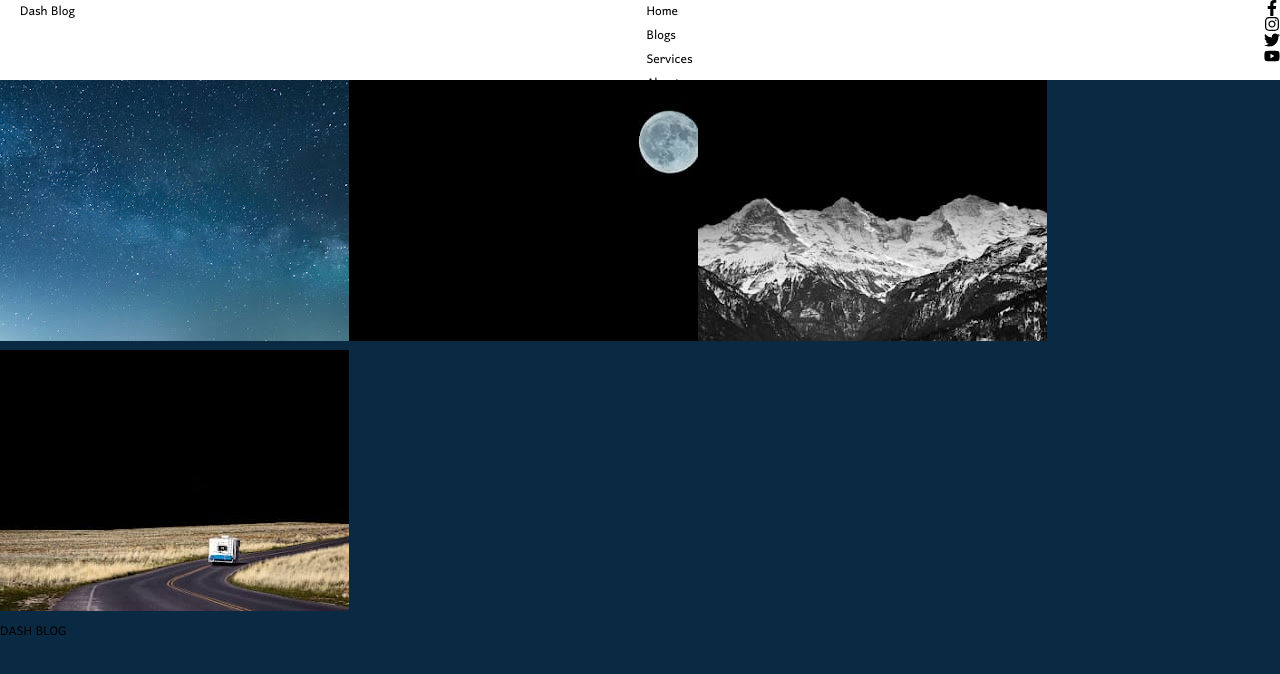
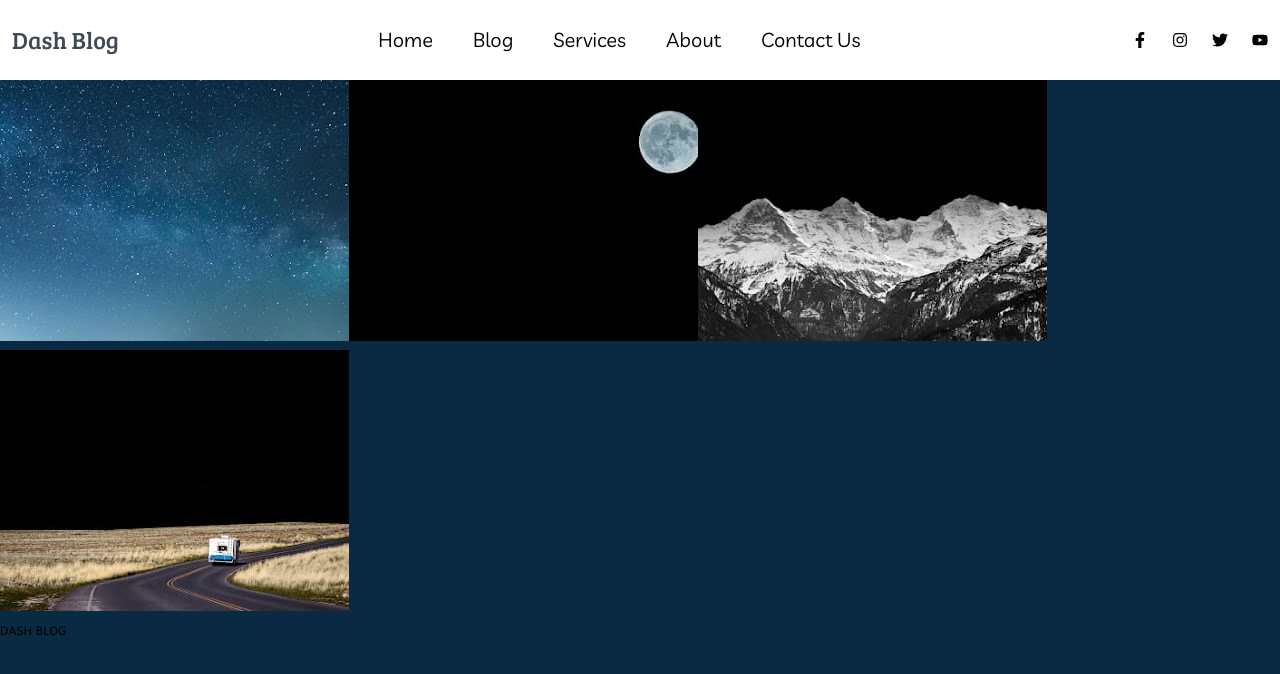
Before and after one commit to Rahul-CSEstudent/Dash-Blog, a Next.js app: page / in a window 1280 px wide. Shown: the top 674 px of the page. Built offline with nearby package versions, Linux system fonts and the light colour scheme.

Commit message:
navbar v1 completed

```diff
--- a/components/NavBar.js
+++ b/components/NavBar.js
@@ -1,99 +1,142 @@
-import React from "react";
-import styles from "./NavBar.module.css";
+import { useState, useEffect } from "react";
 import {
   FaFacebookF,
   FaInstagram,
   FaTwitter,
   FaYoutube,
   FaBars,
+  FaTimes,
 } from "react-icons/fa";
 
-const handleClick = () => {
-  var x = document.getElementById("NavBar");
-  if (x.style.height === "10vh") {
-    x.setAttribute("style", "height:100vh");
-  } else {
-    x.setAttribute("style", "height:10vh");
-  }
-};
+const Sidebar = () => {
+  const [isMobile, setIsMobile] = useState(false);
+  const [isOpen, setIsOpen] = useState(false);
 
-/*
+  const mobileListener = () => {
+    if (window.innerWidth < 768) {
+      setIsMobile(true);
+    } else {
+      setIsMobile(false);
+    }
+  };
 
-.nav .toggle .toggleIcons{
-    display: flex;
-    justify-content: flex-end;
-    padding: 1.7rem 0;
-}
+  const handleOpen = () => {
+    setIsOpen(!isOpen);
+  };
 
-.nav .toggle .toggleIcons i{
-    font-size: 1.4rem;
-    color:#3f4954;
-} */
+  useEffect(() => {
+    window.addEventListener("resize", mobileListener);
+    mobileListener();
+  }, []);
 
-const Sidebar = () => {
   return (
-    <div>
-      <nav
-        className="bg-white transition-[height] ease-in-out delay-1000 ml-5 overflow-hidden"
-        style={{ height: "10vh" }}
-        id="NavBar"
+    <div className="sticky top-0 z-10">
+      <div className="flex justify-between items-center bg-white h-20">
+        <div className="text-gray py-4 no-underline text-2xl block font-bree text-primary ml-3">
+          <a href="/">Dash Blog</a>
+        </div>
+        {isMobile && (
+          <div
+            className="flex justify-center items-center h-20 w-20"
+            onClick={handleOpen}
+          >
+            {isOpen ? <FaTimes /> : <FaBars />}
+          </div>
+        )}
+        {isMobile || (
+          <>
+            <div className="flex justify-center items-center font-liv text-xl">
+              <div className="h-20 flex justify-center items-center px-5 hover:bg-hoverGreen hover:text-white">
+                <a href="/">Home</a>
+              </div>
+              <div className="h-20 flex justify-center items-center px-5 hover:bg-hoverGreen hover:text-white">
+                <a href="/blog">Blog</a>
+              </div>
+              <div className="h-20 flex justify-center items-center px-5 hover:bg-hoverGreen hover:text-white">
+                <a href="/services">Services</a>
+              </div>
+              <div className="h-20 flex justify-center items-center px-5 hover:bg-hoverGreen hover:text-white">
+                <a href="/about">About</a>
+              </div>
+              <div className="h-20 flex justify-center items-center px-5 hover:bg-hoverGreen hover:text-white">
+                <a href="/contact">Contact Us</a>
+              </div>
+            </div>
+            <div className="flex justify-evenly h-20 items-center">
+              <FaFacebookF className="mx-3 hover:text-hoverGreen" />
+              <FaInstagram className="mx-3 hover:text-hoverGreen" />
+              <FaTwitter className="mx-3 hover:text-hoverGreen" />
+              <FaYoutube className="mx-3 hover:text-hoverGreen" />
+            </div>
+          </>
+        )}
+      </div>
+      <div
+        className={
+          "fixed w-screen bg-white transition-[top] ease-in-out" +
+          (isOpen && isMobile ? " top-20" : " -top-full")
+        }
+        style={{ height: "calc(100vh - 5rem)" }}
       >
-        {" "}
-        {/* .nav */}
-        <div className="flex flex-row justify-between flex-wrap">
-          {" "}
-          {/* .menu */}
-          <div className={styles.brand}>
-            <a href="#" className="text-gray">
-              Dash Blog
-            </a>
+        <div
+          className="w-screen flex justify-center items-center flex-col font-liv text-xl"
+          style={{ height: "calc(100vh - 10rem)" }}
+        >
+          <div className="h-16 flex justify-center items-center">
+            <a href="/">Home</a>
           </div>
-          <div className="absolute top-0 width-[90%] cursor-pointer hidden">
-            {" "}
-            {/* .toggle */}
-            <div className="flex justify-end px-[1.7rem]" onClick={handleClick}>
-              {" "}
-              {/* .toggleIcons */}
-              <FaBars />
-            </div>
+          <div className="h-16 flex justify-center items-center">
+            <a href="/blog">Blog</a>
           </div>
-          <div>
-            <ul className={styles.items}>
-              <li className={styles.link}>
-                <a href="#"> Home </a>
-              </li>
-              <li className={styles.link}>
-                <a href="#"> Blogs </a>
-              </li>
-              <li className={styles.link}>
-                <a href="#"> Services </a>
-              </li>
-              <li className={styles.link}>
-                <a href="#"> About </a>
-              </li>
-              <li className={styles.link}>
-                <a href="/Contact"> Contact </a>
-              </li>
-            </ul>
+          <div className="h-16 flex justify-center items-center">
+            <a href="/services">Services</a>
           </div>
-          <div className={styles.socialText}>
-            <a href="#">
-              <FaFacebookF />
-            </a>
-            <a href="#">
-              <FaInstagram />
-            </a>
-            <a href="#">
-              <FaTwitter />
-            </a>
-            <a href="#">
-              <FaYoutube />
-            </a>
+          <div className="h-16 flex justify-center items-center">
+            <a href="/about">About</a>
+          </div>
+          <div className="h-16 flex justify-center items-center">
+            <a href="/contact">Contact Us</a>
           </div>
         </div>
-      </nav>
+        <div className="flex justify-evenly h-20 items-center">
+          <FaFacebookF />
+          <FaInstagram />
+          <FaTwitter />
+          <FaYoutube />
+        </div>
+      </div>
     </div>
   );
 };
 
+// const Logo = () => {
+//   return (
+
+//   )};
+
+const List = (props) => {
+  return (
+    <ul
+      className={
+        "list-none flex m-0 font-liv" + props.type == "vertical"
+          ? " flex-col"
+          : " flex-row"
+      }
+    >
+      {props.lists.map((list, index) => (
+        <ListItem key={index} href={list[1]}>
+          {list[0]}
+        </ListItem>
+      ))}
+    </ul>
+  );
+};
+
+const ListItem = (props) => {
+  return (
+    <li className="py-6 text-lg relative hover:bg-hoverGreen hover:text-white text-black transition-colors delay-300 ease-in-out">
+      <a href={props.href}> {props.children} </a>
+    </li>
+  );
+};
 export default Sidebar;
--- a/components/NavBar.module.css
+++ /dev/null
@@ -1,61 +0,0 @@
-
-
-.nav .brand a{
-    padding: 1rem 0;
-    text-decoration: none;
-    font-size: 1.6rem;
-    display: block;
-    font-family: 'Bree serif', serif;
-    color: #3f4954;
-}
-
-.nav .items{
-    list-style-type: none;
-    display: flex;
-    margin: 0;
-    font-family: 'Livvic', sans-serif;
-}
-
-.nav .items .link{
-    padding: 1.6rem 1rem;
-    font-size: 1.1rem;
-    position: relative;
-}
-
-/*midnight: #104f55
-text-light: #686666da
-bg-color: #0f0f0f
-midnight: #104f55
-
-background-image: linear-gradient(120deg, #a1c4fd 0%, #c2e9fb 100%)
-
-*/
-.nav .items .link:hover{
-    background-color: #104f55;
-
-}
-
-.nav .items .link:hover a{
-    color: #ffff;
-}
-
-.nav .socialText{
-    padding: 1.4rem;
-}
-.nav .socialText a{
-    padding: 0.3rem ;
-}
-
-.nav .socialText a:hover{
-    color: #a1c4cf;
-}
-
-@media only screen and (max-width: 750px){
-    .nav .menu, .nav .items{
-        flex-direction: column;
-    }
-
-    .nav .toggle{
-        display: initial;
-    }
-}
--- /dev/null
+++ b/components/utility.js
@@ -0,0 +1,15 @@
+/**
+ * @param {string} base
+ * @param {boolean} cond
+ * @param {string} ifClass
+ * @param {string} elseClass
+ * @return {string}
+ */
+const merge = (base, cond, ifClass, elseClass) => {
+  if (cond) {
+    return `${base} ${ifClass}`;
+  }
+  return `${base} ${elseClass}`;
+};
+
+export { merge };
--- a/tailwind.config.js
+++ b/tailwind.config.js
@@ -12,6 +12,10 @@ module.exports = {
         bree: ["Bree Serif", "serif"],
         liv: ["Livvic", "sans-serif"],
       },
+      colors: {
+        primary: "#3f4954",
+        hoverGreen: "#104f55",
+      },
     },
   },
   plugins: [],
```
